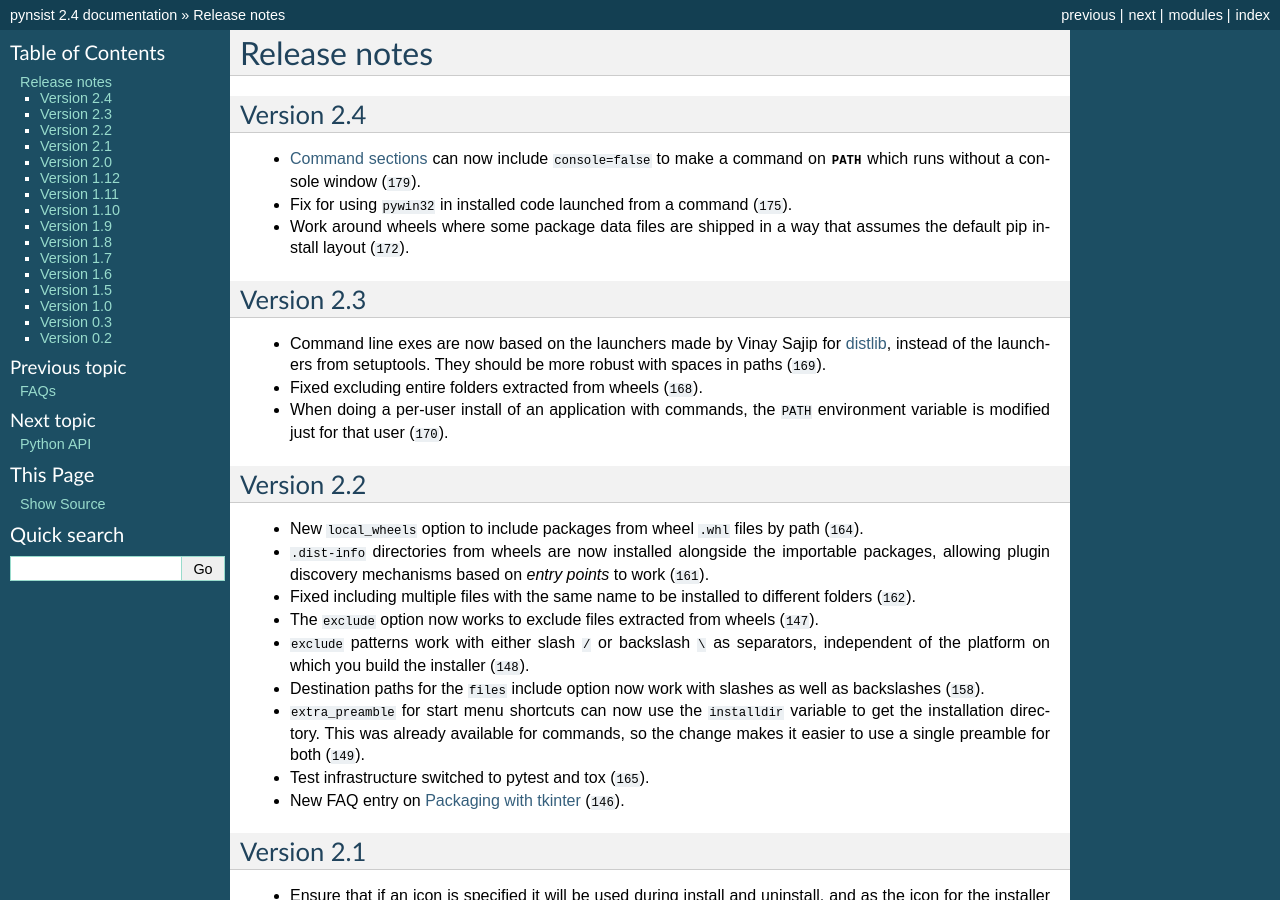
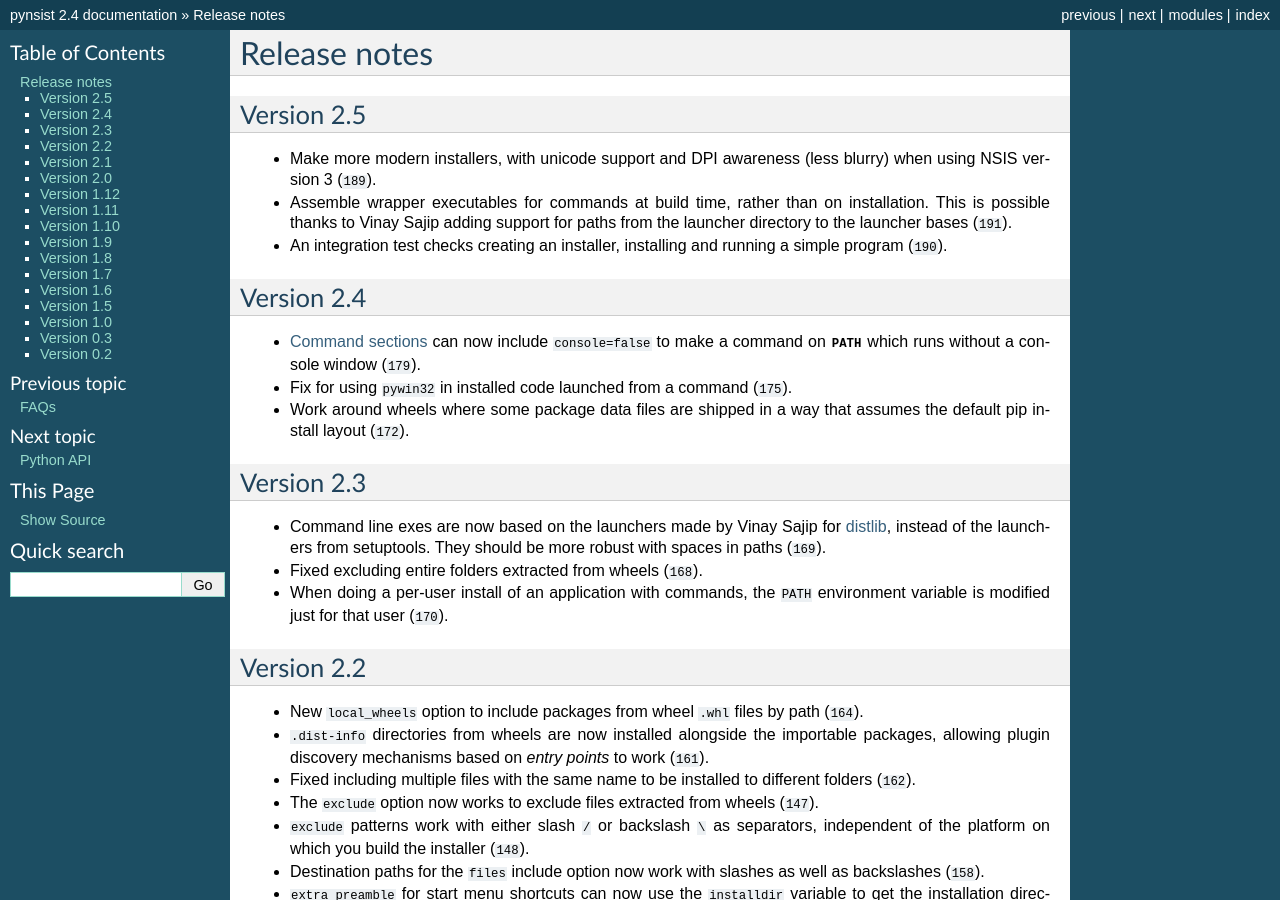
Before and after one commit to takluyver/pynsist, a Sphinx documentation site: the page built from doc/releasenotes.rst, in a window 1280 px wide and 900 px high. Built offline with Sphinx 7.4.7, drawn with Linux system fonts in a browser that asks for light colours; cross-references to code outside the pages are shown as plain code.

Commit message:
Add release notes for 2.5

```diff
--- a/doc/releasenotes.rst
+++ b/doc/releasenotes.rst
@@ -1,5 +1,16 @@
 Release notes
 =============
+
+Version 2.5
+-----------
+
+* Make more modern installers, with unicode support and DPI awareness
+  (less blurry) when using NSIS version 3 (:ghpull:`189`).
+* Assemble wrapper executables for commands at build time, rather than on
+  installation. This is possible thanks to Vinay Sajip adding support for
+  paths from the launcher directory to the launcher bases (:ghpull:`191`).
+* An integration test checks creating an installer, installing and running a
+  simple program (:ghpull:`190`).
 
 Version 2.4
 -----------
```
